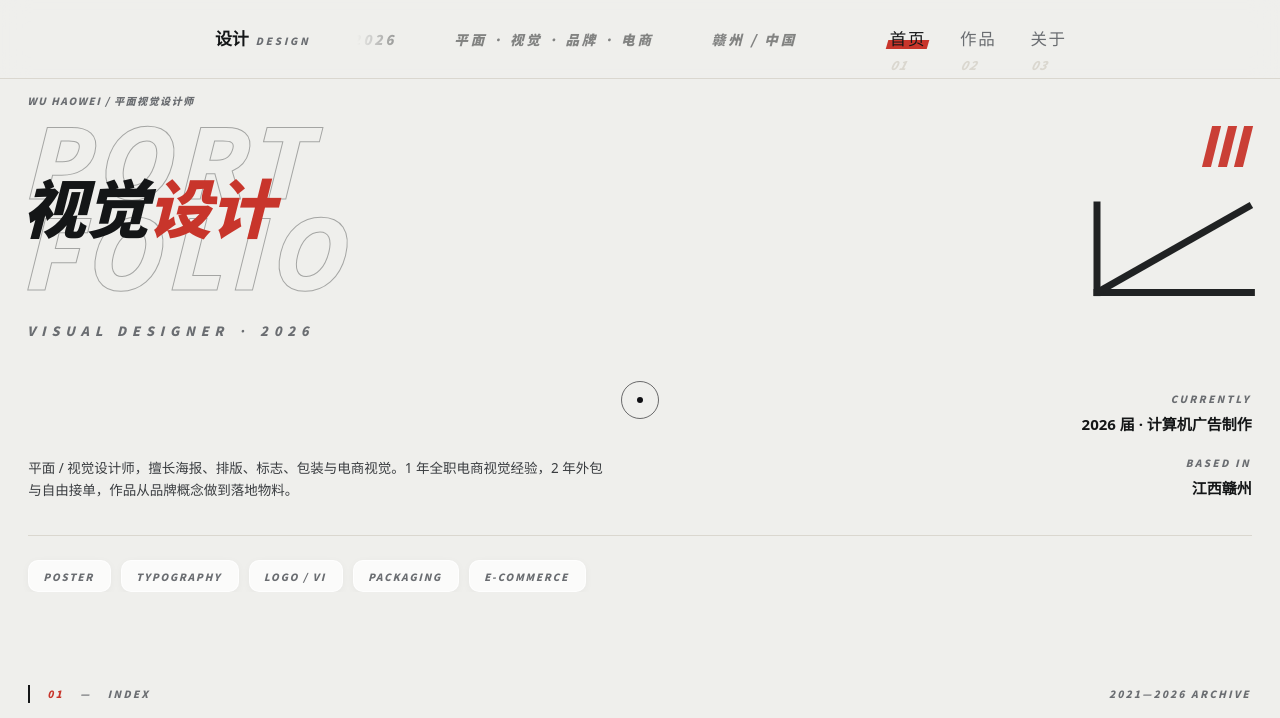
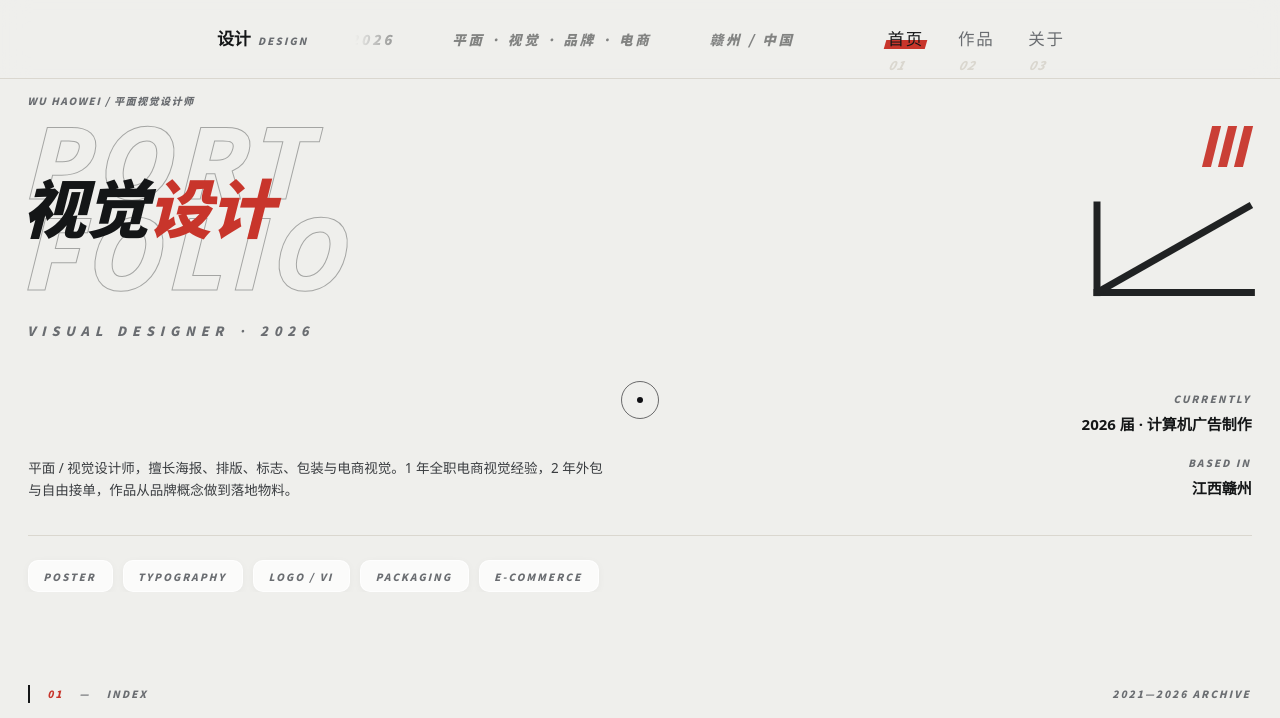
Before and after one commit to byunl/byunl.github.io, a plain HTML site: page canvas.html in a window 1280 px wide. Shown: the top 718 px of the page. Drawn offline with Linux system fonts and the light colour scheme.

Commit message:
10px装饰英文统一字重400、字距.20em(均值2.0px)

```diff
--- a/canvas.html
+++ b/canvas.html
@@ -797,6 +797,18 @@
   .d-nav a .k{font-size:10px}
   .d-side .r span{font-size:10px}
 }
+/* 10px 装饰英文统一：字重 400，字距 .20em（实测均值 2.0px） */
+.brand span,.hero-top,.hero-grid .side .k,.hero-services span,
+.sec-tags span,.sec-tags .tg-meta,.sec-head .num,.sec-head .meta,
+.idx-cue .cue,.cat-card .cap .sub u,.work .cue span,.work .cap .sub u,
+.d-back,.d-count,.d-tags span,.d-side .k,.gal-top h2 small,.gal-top .hint,
+.shot .lay .no,.shot .more,.d-nav a .k,.ab-now .k,.ab-facts .f span em,
+.cap-row h3 em,.job .when,.job .t em i,.sk .k em,.awards .a .y,
+.awards .a .lvl,.step .k,.partners .pl-k b{
+  font-weight:400!important;
+  letter-spacing:.20em;
+}
+.contact .meta{font-weight:900!important;letter-spacing:.17em}
 </style>
 </head>
 <body>
```
Also changed, not shown: index.html (+12 -0 lines).
